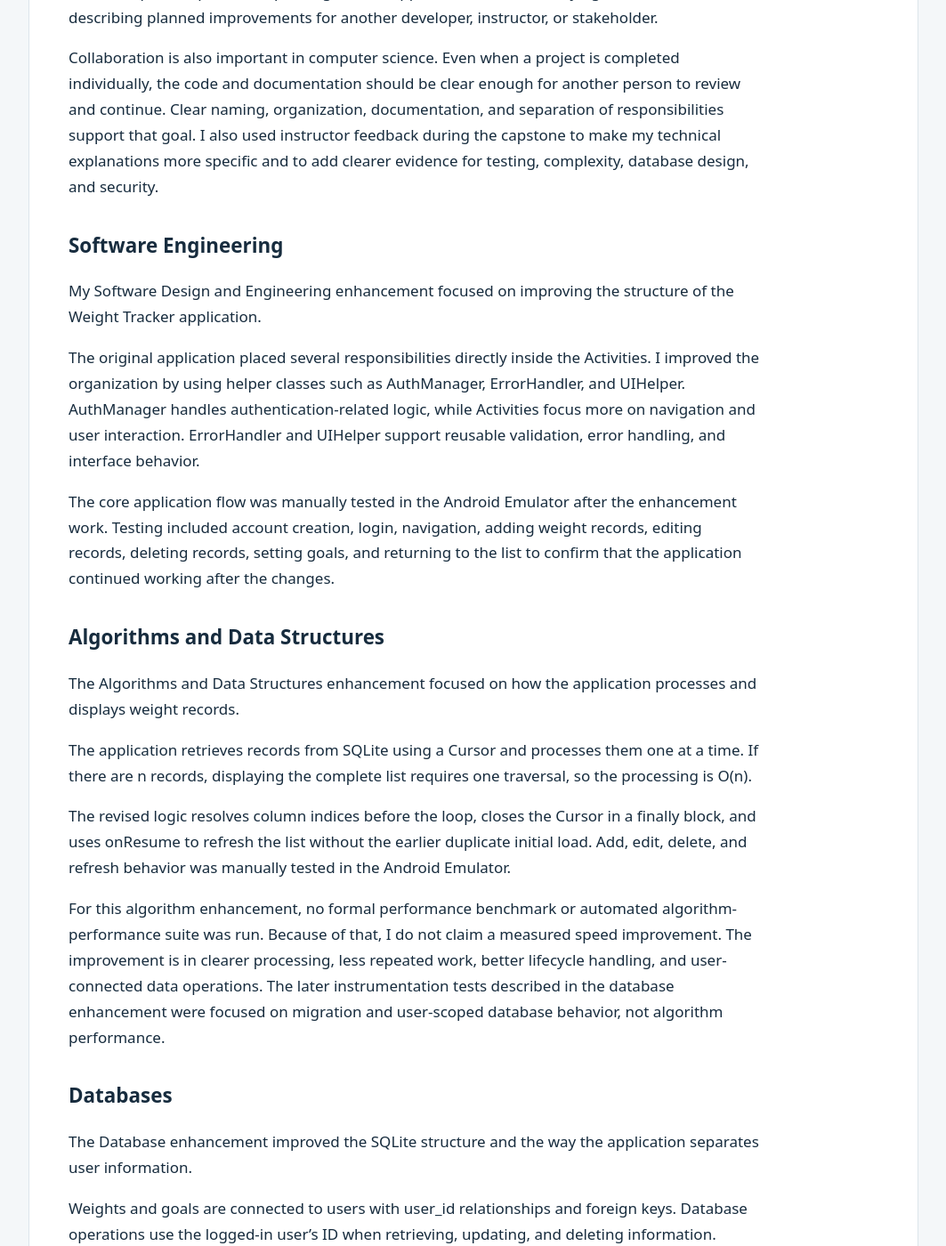
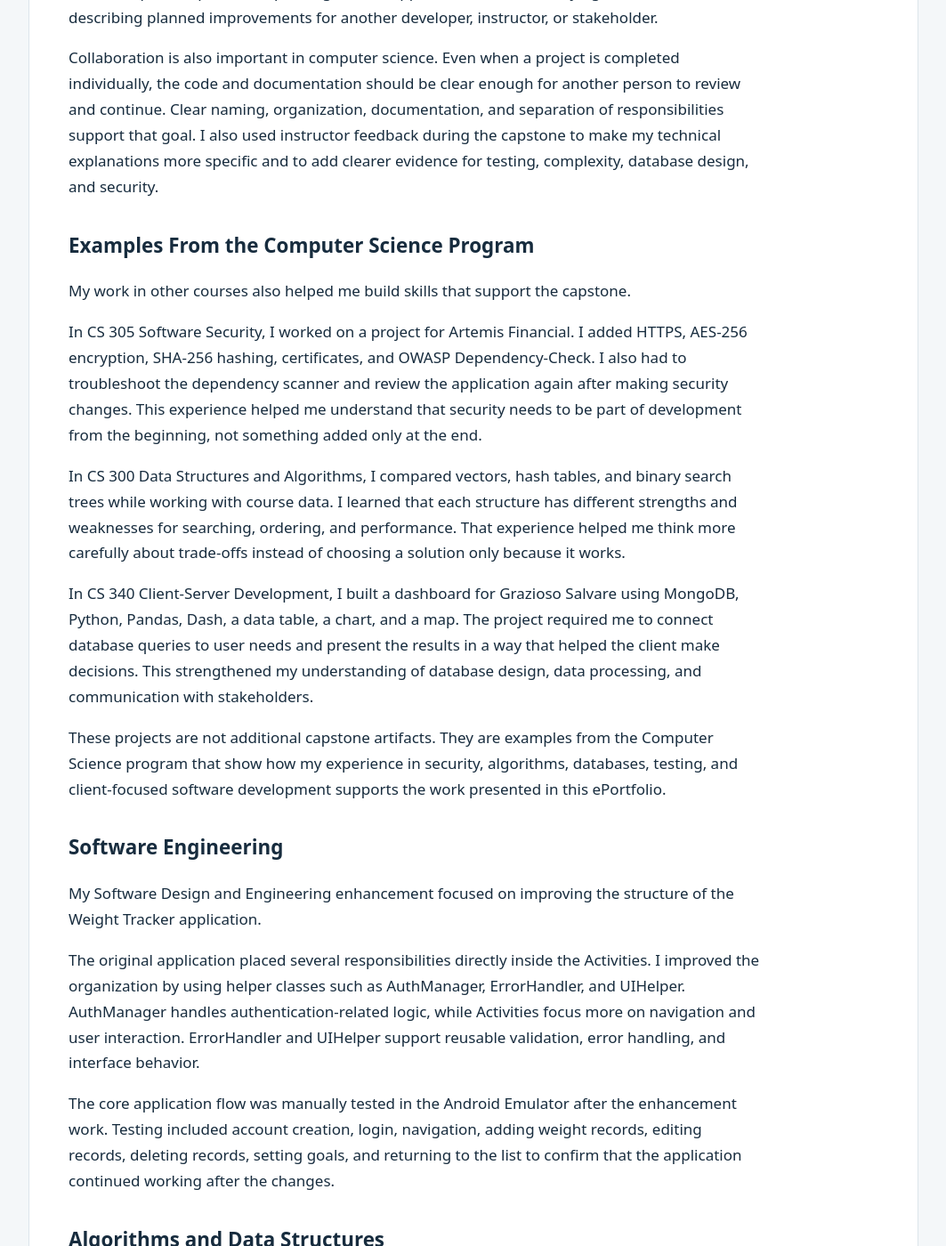
Before and after one commit to Todolomeos/josebustamante-eportfoliofinal, a Jekyll site: the page built from professional-self-assessment.md, in a window 1280 px wide and 1400 px high, scrolled down 900 px. Shown: the whole window at 89% size, without its empty margins (108-1171 px from the left). Built offline with Jekyll 4.4.1, drawn with Linux system fonts in a browser that asks for light colours; our own code applies the rules of GitHub Pages for plain Markdown files.

Commit message:
Add program examples to professional self-assessment

```diff
--- a/professional-self-assessment.md
+++ b/professional-self-assessment.md
@@ -15,6 +15,18 @@ One of the most important things I learned during the program is that software d
 Communication has been an important part of my growth. During the program, I completed technical writing, project documentation, presentations, and a code review video. The code review helped me practice explaining how an application works, identifying weaknesses, and describing planned improvements for another developer, instructor, or stakeholder.
 
 Collaboration is also important in computer science. Even when a project is completed individually, the code and documentation should be clear enough for another person to review and continue. Clear naming, organization, documentation, and separation of responsibilities support that goal. I also used instructor feedback during the capstone to make my technical explanations more specific and to add clearer evidence for testing, complexity, database design, and security.
+
+## Examples From the Computer Science Program
+
+My work in other courses also helped me build skills that support the capstone.
+
+In CS 305 Software Security, I worked on a project for Artemis Financial. I added HTTPS, AES-256 encryption, SHA-256 hashing, certificates, and OWASP Dependency-Check. I also had to troubleshoot the dependency scanner and review the application again after making security changes. This experience helped me understand that security needs to be part of development from the beginning, not something added only at the end.
+
+In CS 300 Data Structures and Algorithms, I compared vectors, hash tables, and binary search trees while working with course data. I learned that each structure has different strengths and weaknesses for searching, ordering, and performance. That experience helped me think more carefully about trade-offs instead of choosing a solution only because it works.
+
+In CS 340 Client-Server Development, I built a dashboard for Grazioso Salvare using MongoDB, Python, Pandas, Dash, a data table, a chart, and a map. The project required me to connect database queries to user needs and present the results in a way that helped the client make decisions. This strengthened my understanding of database design, data processing, and communication with stakeholders.
+
+These projects are not additional capstone artifacts. They are examples from the Computer Science program that show how my experience in security, algorithms, databases, testing, and client-focused software development supports the work presented in this ePortfolio.
 
 ## Software Engineering
 
```
